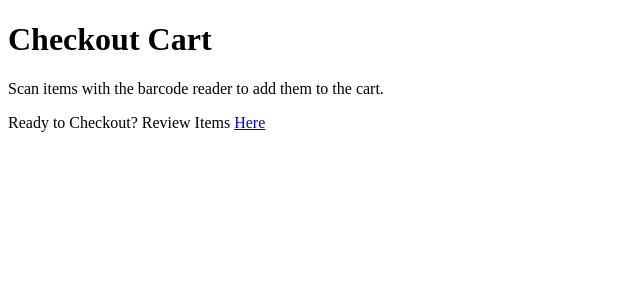
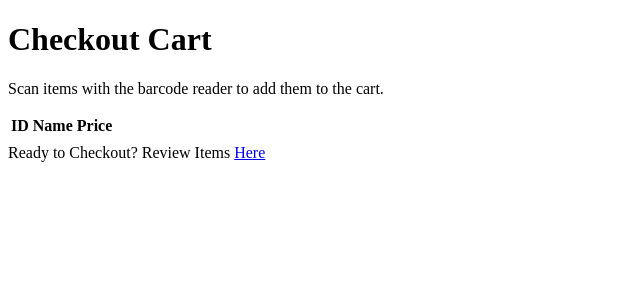
Before and after one commit to ratchfordm/UCSwebsite, a PHP site: page /web_src/checkout_system/cart.php in a window 1280 px wide. Shown: the top 300 px of the page, without its empty margins (0-640 px from the left). Run offline with PHP 8.4, Linux system fonts and the light colour scheme; lists and menus that the app fills with data are empty.

Commit message:
dbconfig, cart table creation

```diff
--- a/web_src/checkout_system/cart.php
+++ b/web_src/checkout_system/cart.php
@@ -9,6 +9,30 @@
     <h1>Checkout Cart</h1>
     <p>Scan items with the barcode reader to add them to the cart.</p>
 
+    <table id="shopping_cart">
+        <!-- Table Head -->
+        <thead>
+            <th scope="col">ID</th>
+            <th scope="col">Name</th>
+            <th scope="col">Price</th>
+        </thead>
+
+        <!-- Table Body -->
+        <tbody>
+            <tr>
+
+            </tr>
+
+            <tr>
+
+            </tr>
+
+            <tr>
+
+            </tr>
+        </tbody>
+
+    </table>
 
 
     <div>Ready to Checkout? Review Items <a href="checkout.php" class="button">Here</a></div>
--- a/web_src/checkout_system/checkout.php
+++ b/web_src/checkout_system/checkout.php
@@ -9,5 +9,7 @@
     <h1>Checkout</h1>
 
 
+
+
 </body>
 </html>
```
Also changed, not shown: data_src/api/checkout/update.php (added), 1 other file.
